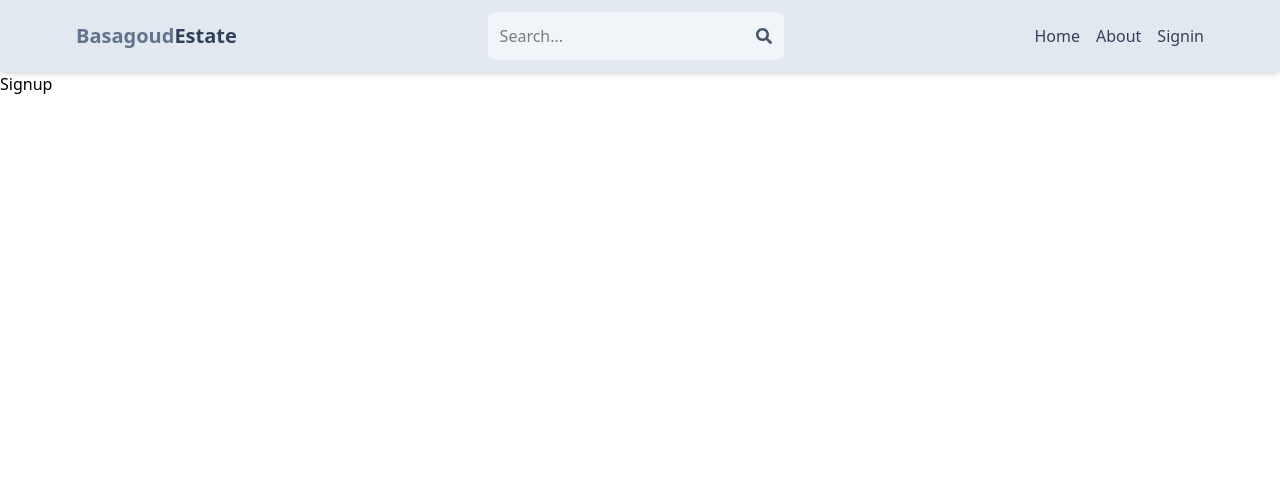
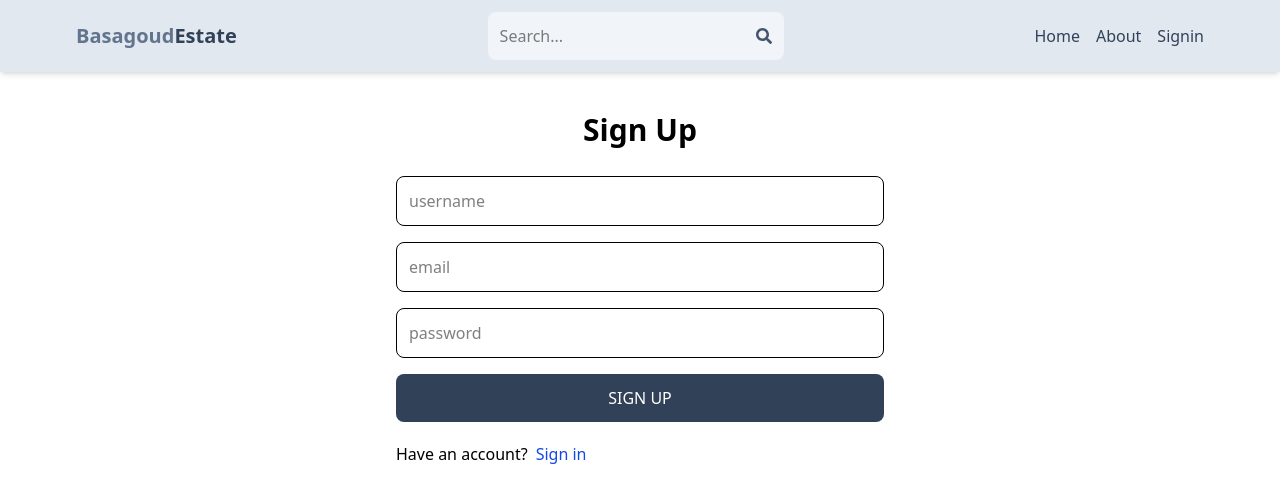
Before and after one commit to Basagouda161/real-estate-platform, a React (Vite) app in the folder client/: page /signup in a window 1280 px wide. Shown: the top 502 px of the page. Built offline with nearby package versions, Linux system fonts and the light colour scheme.

Commit message:
signup page functionality

```diff
--- a/client/src/pages/Signup.jsx
+++ b/client/src/pages/Signup.jsx
@@ -1,7 +1,84 @@
-import React from 'react'
+import { useState } from 'react';
+import { Link, useNavigate } from 'react-router-dom';
 
-export default function Signup() {
+
+export default function SignUp() {
+  const [formData, setFormData] = useState({});
+  const [error, setError] = useState(null);
+  const [loading, setLoading] = useState(false);
+  const navigate = useNavigate();
+  const handleChange = (e) => {
+    setFormData({
+      ...formData,
+      [e.target.id]: e.target.value,
+    });
+  };
+  const handleSubmit = async (e) => {
+    e.preventDefault();
+    try {
+      setLoading(true);
+      const res = await fetch('/api/auth/signup', {
+        method: 'POST',
+        headers: {
+          'Content-Type': 'application/json',
+        },
+        body: JSON.stringify(formData),
+      });
+      const data = await res.json();
+      console.log(data);
+      if (data.success === false) {
+        setLoading(false);
+        setError(data.message);
+        return;
+      }
+      setLoading(false);
+      setError(null);
+      navigate('/sign-in');
+    } catch (error) {
+      setLoading(false);
+      setError(error.message);
+    }
+  };
   return (
-    <div>Signup</div>
-  )
+    <div className='p-3 max-w-lg mx-auto'>
+      <h1 className='text-3xl text-center font-semibold my-7'>Sign Up</h1>
+      <form onSubmit={handleSubmit} className='flex flex-col gap-4'>
+        <input
+          type='text'
+          placeholder='username'
+          className='border p-3 rounded-lg'
+          id='username'
+          onChange={handleChange}
+        />
+        <input
+          type='email'
+          placeholder='email'
+          className='border p-3 rounded-lg'
+          id='email'
+          onChange={handleChange}
+        />
+        <input
+          type='password'
+          placeholder='password'
+          className='border p-3 rounded-lg'
+          id='password'
+          onChange={handleChange}
+        />
+
+        <button
+          disabled={loading}
+          className='bg-slate-700 text-white p-3 rounded-lg uppercase hover:opacity-95 disabled:opacity-80'
+        >
+          {loading ? 'Loading...' : 'Sign Up'}
+        </button>
+      </form>
+      <div className='flex gap-2 mt-5'>
+        <p>Have an account?</p>
+        <Link to={'/signin'}>
+          <span className='text-blue-700'>Sign in</span>
+        </Link>
+      </div>
+      {error && <p className='text-red-500 mt-5'>{error}</p>}
+    </div>
+  );
 }
--- a/client/vite.config.js
+++ b/client/vite.config.js
@@ -3,5 +3,13 @@
 
 // https://vite.dev/config/
 export default defineConfig({
+   server: {
+      proxy: {
+        '/api': {
+          target: 'http://localhost:3000',
+          secure: false,
+        },
+      },
+    },
   plugins: [react()],
 })
```
